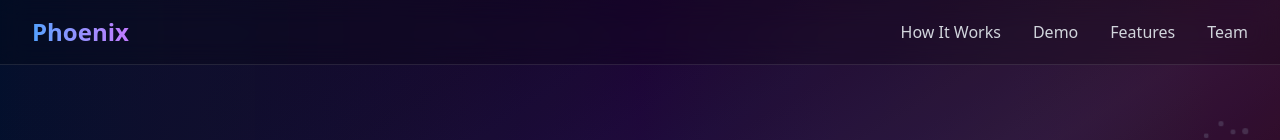
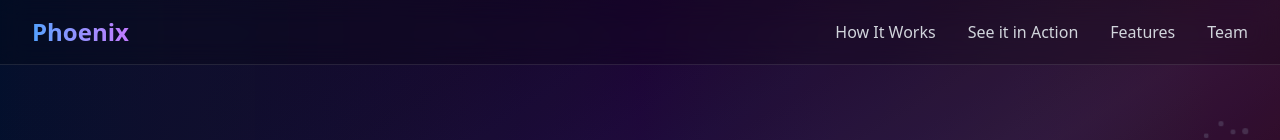
Before and after one commit to Akshat-Sinha53/frontend-phoenix, a Next.js app: page / in a window 1280 px wide. Shown: the top 140 px of the page. Built offline with nearby package versions, Linux system fonts and the light colour scheme.

Commit message:
Update page.tsx

```diff
--- a/app/page.tsx
+++ b/app/page.tsx
@@ -67,9 +67,11 @@ function Navigation() {
     >
       <div className="max-w-7xl mx-auto px-4 sm:px-6 lg:px-8">
         <div className="flex justify-between items-center py-4">
+          <a href="#hero">
           <div className="text-2xl font-bold bg-gradient-to-r from-blue-400 to-purple-400 bg-clip-text text-transparent">
             Phoenix
           </div>
+          </a>
 
           {/* Desktop Navigation */}
           <div className="hidden md:flex space-x-8">
@@ -77,7 +79,7 @@ function Navigation() {
               How It Works
             </Link>
             <Link href="#demo" className="text-gray-300 hover:text-white transition-colors">
-              Demo
+              See it in Action
             </Link>
             <Link href="#features" className="text-gray-300 hover:text-white transition-colors">
               Features
```
